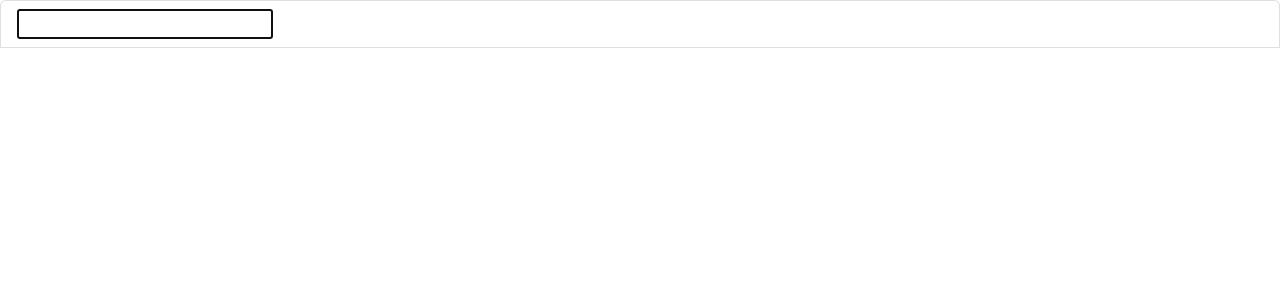
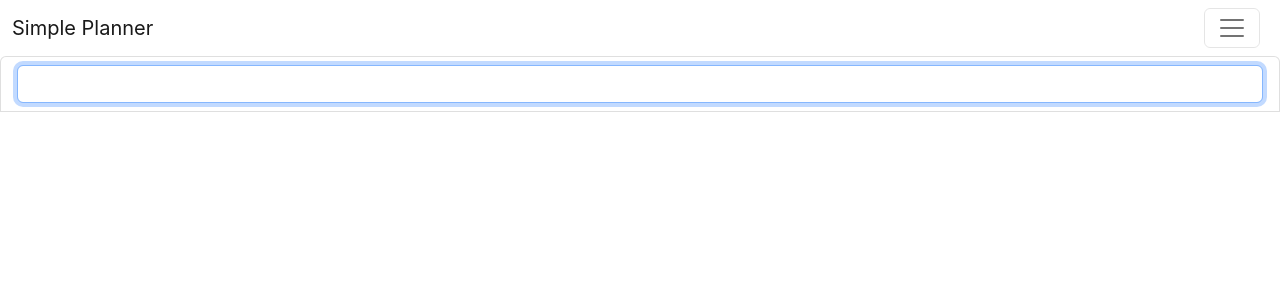
Before and after one commit to mrrobrob/planner, a React (Create React App) app in the folder ClientApp/: page / in a window 1280 px wide. Shown: the top 300 px of the page. Built offline with nearby package versions, Linux system fonts and the light colour scheme.

Commit message:
some ui improvements

```diff
--- a/ClientApp/src/App.tsx
+++ b/ClientApp/src/App.tsx
@@ -1,12 +1,12 @@
 import './App.css';
 import { BulletEditor } from './components/BulletEditor';
+import { Header } from './components/Header';
 
 function App() {
     return (
         <div className="App">
-            <div>
-                <BulletEditor />
-            </div>
+            <Header />
+            <BulletEditor />
         </div>
     );
 }
--- a/ClientApp/src/components/BulletText.tsx
+++ b/ClientApp/src/components/BulletText.tsx
@@ -1,4 +1,4 @@
-import { ListGroupItem } from 'reactstrap';
+import { ListGroupItem, Input } from 'reactstrap';
 import { IBullet, IHasBulletActions, IHasGroupId } from './BulletModels';
 
 export const BulletText = ({ groupId, id, text, actions }: IHasGroupId & IBullet & IHasBulletActions) => {
@@ -35,7 +35,7 @@ export const BulletText = ({ groupId, id, text, actions }: IHasGroupId & IBullet
 
     return <ListGroupItem onClick={handleClick}>
         {actions.getActiveBulletId() === id ?
-            <input autoFocus name={`bulletText_${id}`} type="text" onChange={handleChange} onKeyPress={handleKeyPress} value={text} />
+            <Input autoFocus name={`bulletText_${id}`} type="text" onChange={handleChange} onKeyPress={handleKeyPress} value={text} />
             :
             text
         }
--- /dev/null
+++ b/ClientApp/src/components/Header.tsx
@@ -0,0 +1,41 @@
+import React, { useState } from 'react';
+import {
+    Collapse,
+    Navbar,
+    NavbarToggler,
+    NavbarBrand,
+    Nav,
+    NavItem,
+    NavLink,
+} from 'reactstrap';
+
+export const Header = () => {
+    const [collapsed, setCollapsed] = useState(true);
+
+    const toggleNavbar = () => setCollapsed(!collapsed);
+
+    return (
+        <div>
+            <Navbar color="faded" light>
+                <NavbarBrand href="/" className="me-auto">
+                    Simple Planner
+                </NavbarBrand>
+                <NavbarToggler onClick={toggleNavbar} className="me-2" />
+                <Collapse isOpen={!collapsed} navbar>
+                    <Nav navbar>
+                        <NavItem>
+                            <NavLink href="https://github.com/mrrobrob/planner">
+                                GitHub
+                            </NavLink>
+                        </NavItem>
+                        <NavItem>
+                            <NavLink href="https://github.com/mrrobrob/planner/issues/new">
+                                Report an issue...
+                            </NavLink>
+                        </NavItem>
+                    </Nav>
+                </Collapse>
+            </Navbar>
+        </div>
+    );
+}
```
Also changed, not shown: 1 other file (tests, documents, lock files or other folders).
